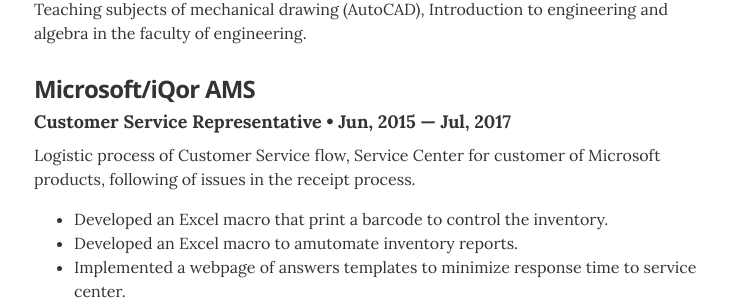
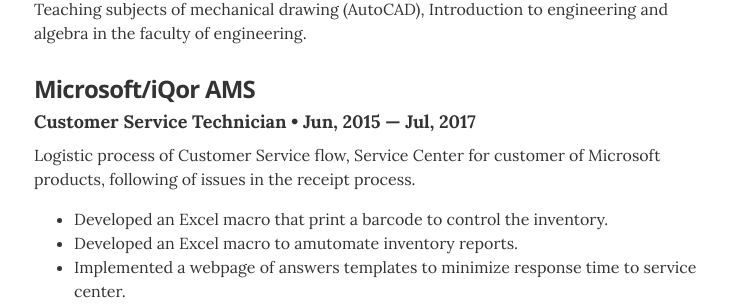
Before and after one commit to baldeadr/baldeadr.github.io, a Jekyll site: the page built from index.html, in a window 1280 px wide and 900 px high, scrolled down 818 px. Shown: the part 150-454 px from the top of the window, without its empty margins (266-1011 px from the left). Built offline with Jekyll 4.4.1, drawn with Linux system fonts in a browser that asks for light colours.

Commit message:
Customer Service Technician

```diff
--- a/_data/experience.yml
+++ b/_data/experience.yml
@@ -12,7 +12,7 @@
 
 
 - company: Microsoft/iQor AMS
-  position: Customer Service Representative
+  position: Customer Service Technician
   duration:   Jun, 2015  &mdash; Jul, 2017
   summary: Logistic process of Customer Service flow, Service Center for customer of Microsoft products, following of issues in the receipt process. <ul><li>Developed an Excel macro that print a barcode to control the inventory.</li><li>Developed an Excel macro to amutomate inventory reports.<li> Implemented a webpage of answers templates to minimize response time to service center. </li><li>Leadership on workarea.</li></ul>
 
```
